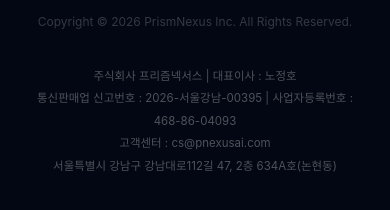
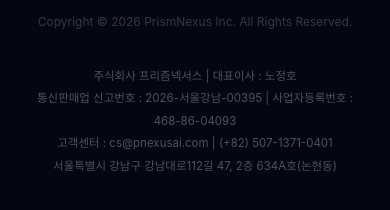
Before and after one commit to kenneth-noh/koib-homepage, a plain HTML site: page index.html in a window 390 px wide. Shown: the part 8078-8288 px from the top of the page. Drawn offline with Linux system fonts and the light colour scheme.

Commit message:
feat: add customer service phone number to footer
Co-Authored-By: Claude Opus 5.5 <noreply@anthropic.com>

```diff
--- a/index.html
+++ b/index.html
@@ -909,7 +909,7 @@
       <div class="footer-info">
         주식회사 프리즘넥서스 | 대표이사 : 노정호<br>
         통신판매업 신고번호 : 2026-서울강남-00395 | 사업자등록번호 : 468-86-04093<br>
-        고객센터 : cs@pnexusai.com<br>
+        고객센터 : cs@pnexusai.com | (+82) 507-1371-0401<br>
         서울특별시 강남구 강남대로112길 47, 2층 634A호(논현동)
       </div>
     </div>
```
